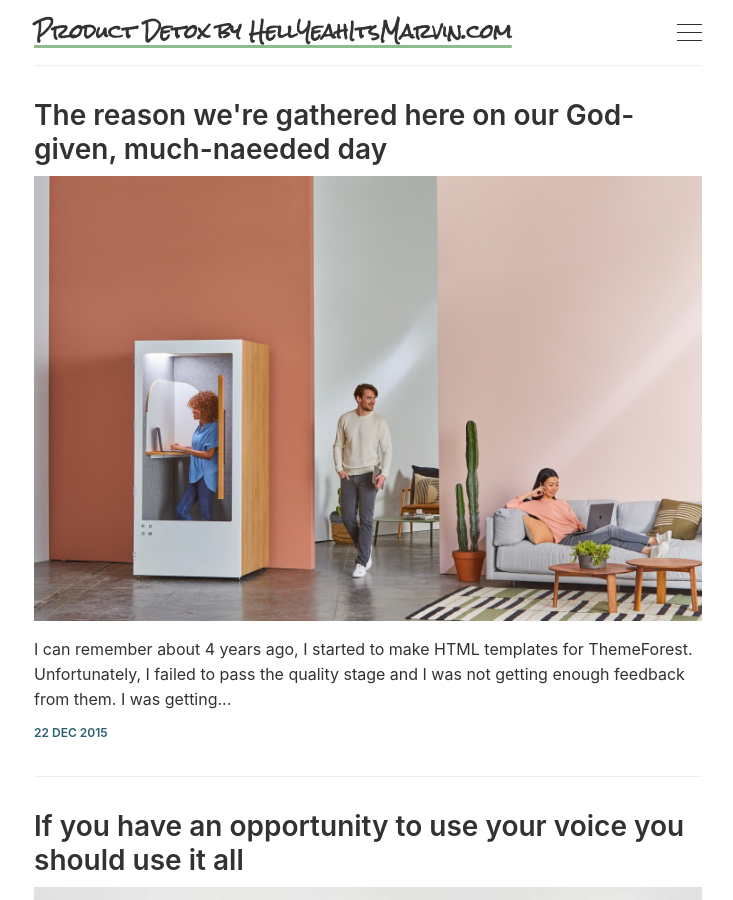
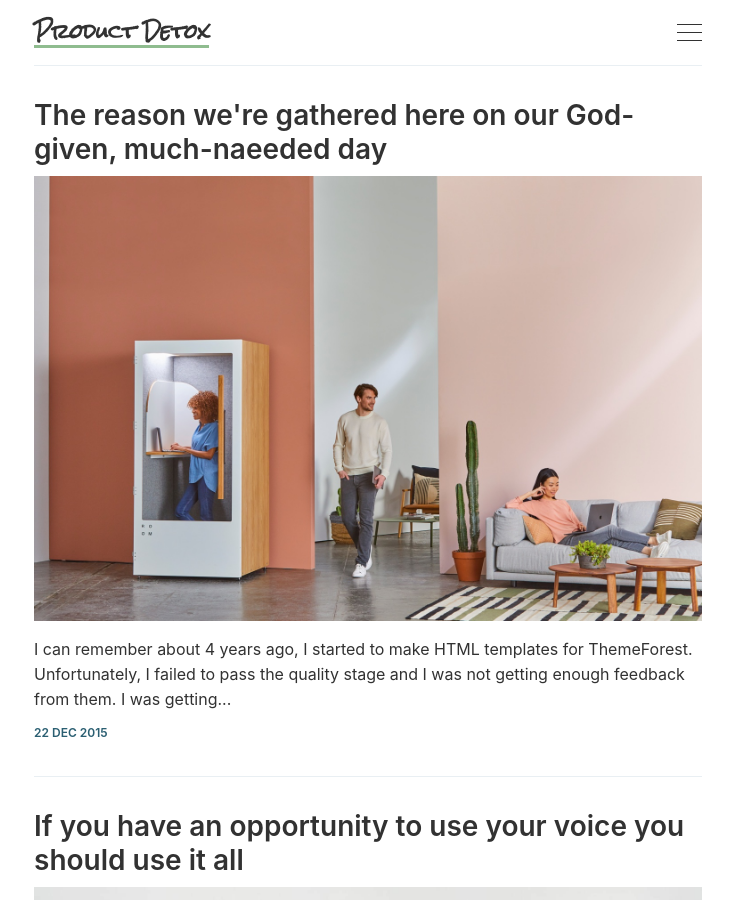
Before and after one commit to hellyeahitsmarvin/product-detox, a Jekyll site: the page built from index.html, in a window 1280 px wide and 900 px high. Shown: the whole window, without its empty margins (272-1005 px from the left). Built offline with Jekyll 4.4.1, drawn with Linux system fonts in a browser that asks for light colours; the list of posts is cut into pages by our own code.

Commit message:
Change page title

```diff
--- a/_config.yml
+++ b/_config.yml
@@ -6,7 +6,7 @@
 # 'jekyll serve'. If you change this file, please restart the server process.
 
 # Site settings
-title:       Product Detox by HellYeahItsMarvin.com
+title:       Product Detox
 email:       'heaven@hellyeahitsmarvin.com'
 description: 'Detox your product practice. A blog about intention, integrity and doing the right thing.'
 baseurl:     '' # The subpath of your site, e.g. /blog - Important: Leading slash
```
